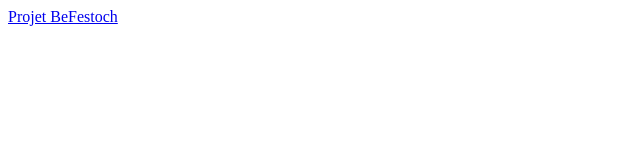
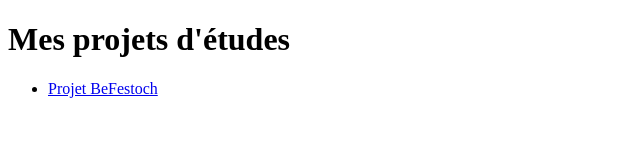
Before and after one commit to VChiofalo/VChiofalo.github.io, a plain HTML site: page index.html in a window 1280 px wide. Shown: the whole page, without its empty margins (0-640 px from the left). Drawn offline with Linux system fonts and the light colour scheme.

Commit message:
modif index.html

```diff
--- a/index.html
+++ b/index.html
@@ -6,6 +6,9 @@
     <title>Portfolio VChiofalo</title>
 </head>
 <body>
-    <a href="befestoch/index.html">Projet BeFestoch</a>
+    <h1>Mes projets d'études</h1>
+    <ul>
+        <li><a href="befestoch/index.html">Projet BeFestoch</a></li>
+    </ul>
 </body>
 </html>
```
Also changed, not shown: befestoch/index.html (+1 -1 lines).
